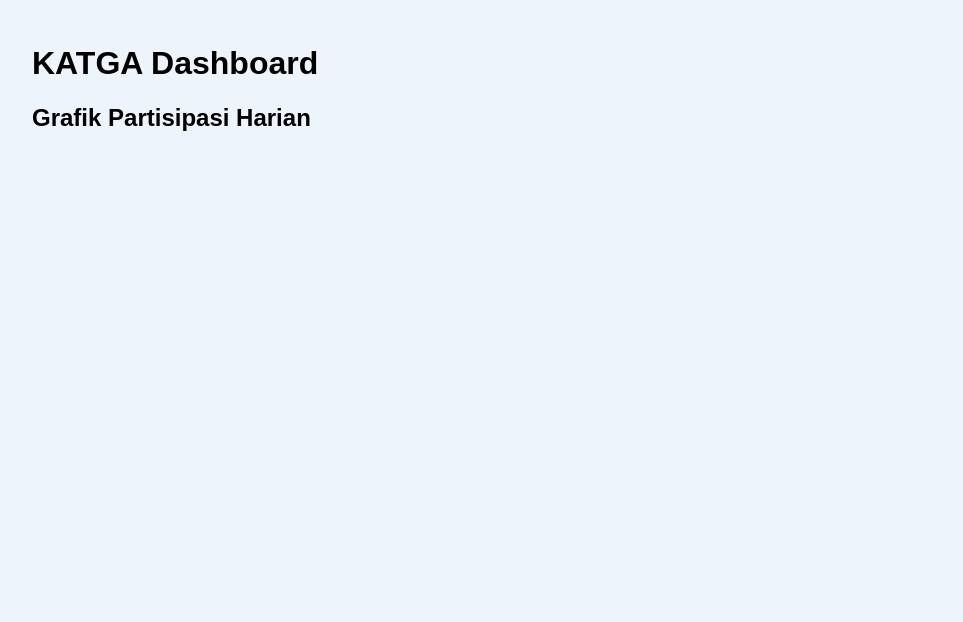
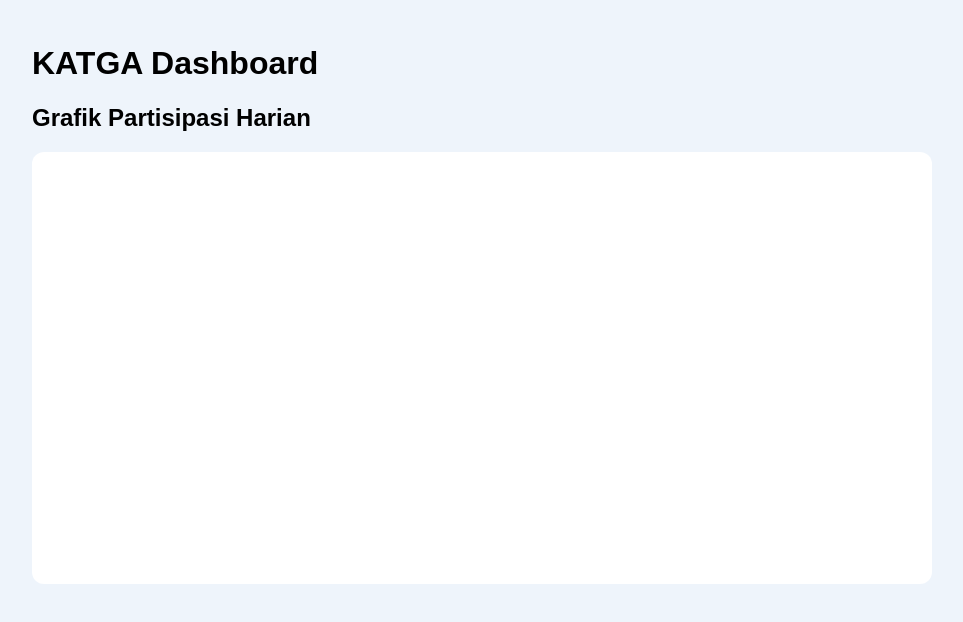
Before and after one commit to rrowrrow/KATGA-DEV, a plain HTML site: page admin.html in a window 1280 px wide. Shown: the whole page, without its empty margins (158-1121 px from the left). Drawn offline with nearby package versions, Linux system fonts and the light colour scheme; no server answers.

Commit message:
Update admin.css

```diff
--- a/admin.css
+++ b/admin.css
@@ -29,3 +29,17 @@ body {
   margin-bottom: 12px;
 
 }
+
+.chart-container {
+
+  height: 400px;
+
+  background: white;
+
+  padding: 16px;
+
+  border-radius: 12px;
+
+  margin-top: 16px;
+
+}
```
